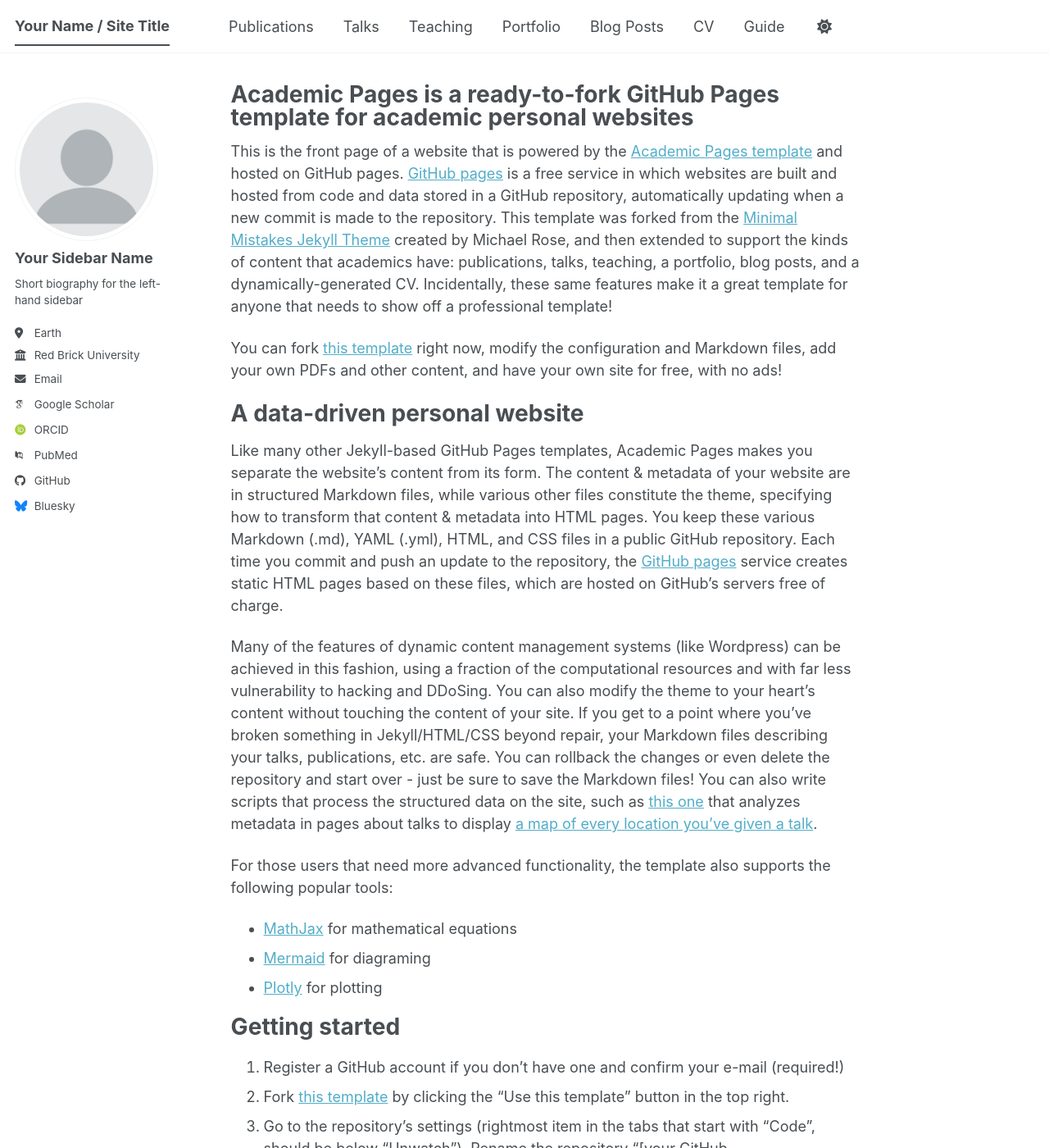
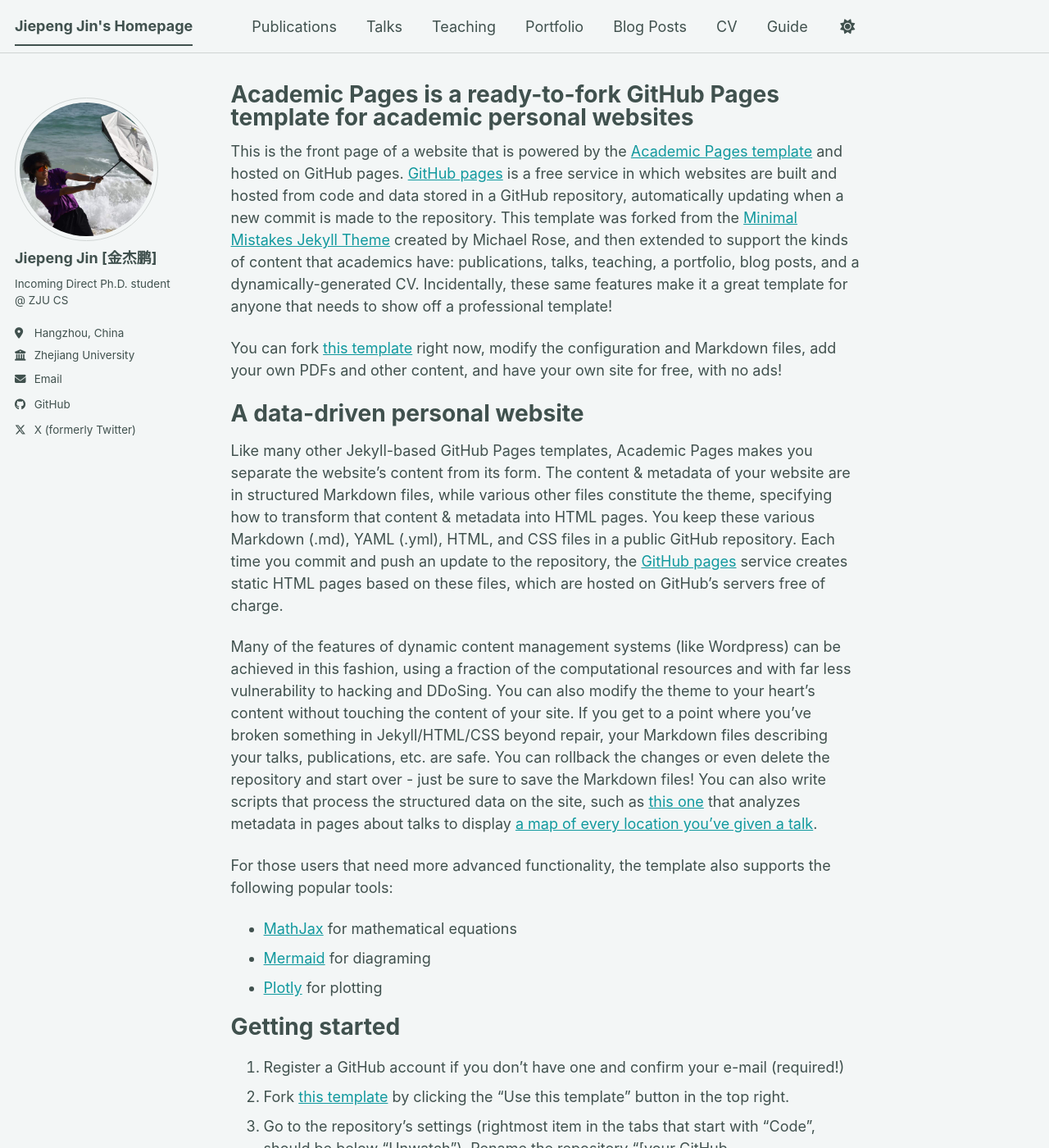
Before and after one commit to ColdInk4/ColdInk4.github.io, a Jekyll site: the page built from _pages/about.md, in a window 1280 px wide and 1400 px high. Shown: the whole window at 82% size. Built offline with Jekyll 4.4.1, drawn with Linux system fonts in a browser that asks for light colours; some web fonts are replaced; a script bundle is joined from its source files by our own code; library files that are not in the unit come from our copies; some of the changed text lies outside the part shown.

Commit message:
config: update site title, social links, photo... about me!

```diff
--- a/_config.yml
+++ b/_config.yml
@@ -8,40 +8,40 @@
 
 # Basic Site Settings
 locale                   : "en-US"
-site_theme               : "default" # The available themes options are "default", "air", "sunrise", "mint", "dirt" and "contrast"
-title                    : "Your Name / Site Title"
+site_theme               : "mint" # The available themes options are "default", "air", "sunrise", "mint", "dirt" and "contrast"
+title                    : "Jiepeng Jin's Homepage"
 title_separator          : "-"
-name                     : &name "Your Name"
-description              : &description "Your Name's academic portfolio"   # Update this with a general description of your site, this is the default if not overridden by a page
+name                     : &name "Jiepeng Jin"
+description              : &description "Jiepeng Jin's academic homepage"   # Update this with a general description of your site, this is the default if not overridden by a page
 url                      : https://academicpages.github.io # The base hostname & protocol for your site e.g. "https://[your GitHub username].github.io",
                                                            # or if you already have some other page hosted on Github then use "https://[your GitHub username].github.io/[Your Repo Name]"
 baseurl                  : "" # the subpath of your site, e.g. "/blog"
-repository               : "academicpages/academicpages.github.io"
+repository               : "ColdInk4/ColdInk4.github.io"
 
 # Site Author - The following control what appear as part of the author content on the side bar.
 #               If a field is blank the icon and link will not appear, otherwise it will be shown.
 #               Additional customization can be done by editing /_includes/author-profile.html
 author:
   # Biographic information
-  avatar           : "profile.png"
-  name             : "Your Sidebar Name"
+  avatar           : "jiepeng_jin.jpg"
+  name             : "Jiepeng Jin [金杰鹏]"
   pronouns         : # example: "she/her"
-  bio              : "Short biography for the left-hand sidebar"
-  location         : "Earth"
-  employer         : "Red Brick University"
+  bio              : "Incoming Direct Ph.D. student @ ZJU CS"
+  location         : "Hangzhou, China"
+  employer         : "Zhejiang University"
   uri              : # URL
-  email            : "none@example.org"
+  email            : "jiepenglab@gmail.com"
 
   # Academic websites
   academia         : # URL
   arxiv            : # URL - Update with the correct link to your profile
-  googlescholar    : "https://scholar.google.com/citations?user=PS_CX0AAAAAJ"
+  googlescholar    : # URL
   inspire-hep      : # URL
   impactstory      : # URL
-  orcid            : "https://orcid.org/yourorcidurl"
+  orcid            : # URL
   semantic         : # URL
   ssrn             : # URL
-  pubmed           : "https://www.ncbi.nlm.nih.gov/pubmed/?term=john+snow"
+  pubmed           : # URL
   researchgate     : # URL
   scopus           : # URL
   zotero           : # URL
@@ -51,13 +51,13 @@ author:
   bitbucket        : # Username - Update with your username on the site
   codepen          : # Username
   dribbble         : # Username
-  github           : "academicpages"
+  github           : "ColdInk4"
   kaggle           : # Username
   stackoverflow    : # User number or user number and name (i.e., use "1" or "1/jeff-atwood")
 
   # Social media
   artstation       : # Username
-  bluesky          : "bsky.app" # Replace this with you Bluesky username
+  bluesky          : # Username
   facebook         : # Username
   flickr           : # Username
   foursquare       : # Username
@@ -74,7 +74,7 @@ author:
   steam            : # Username
   telegram         : # URL
   tumblr           : # Username
-  twitter          : # Username for X / Twitter
+  twitter          : ColdInk4
   vine             : # Username
   weibo            : # Username
   wikipedia        : # Username
```
Also changed, not shown: images/jiepeng_jin.jpg (added), images/profile.png (deleted).
